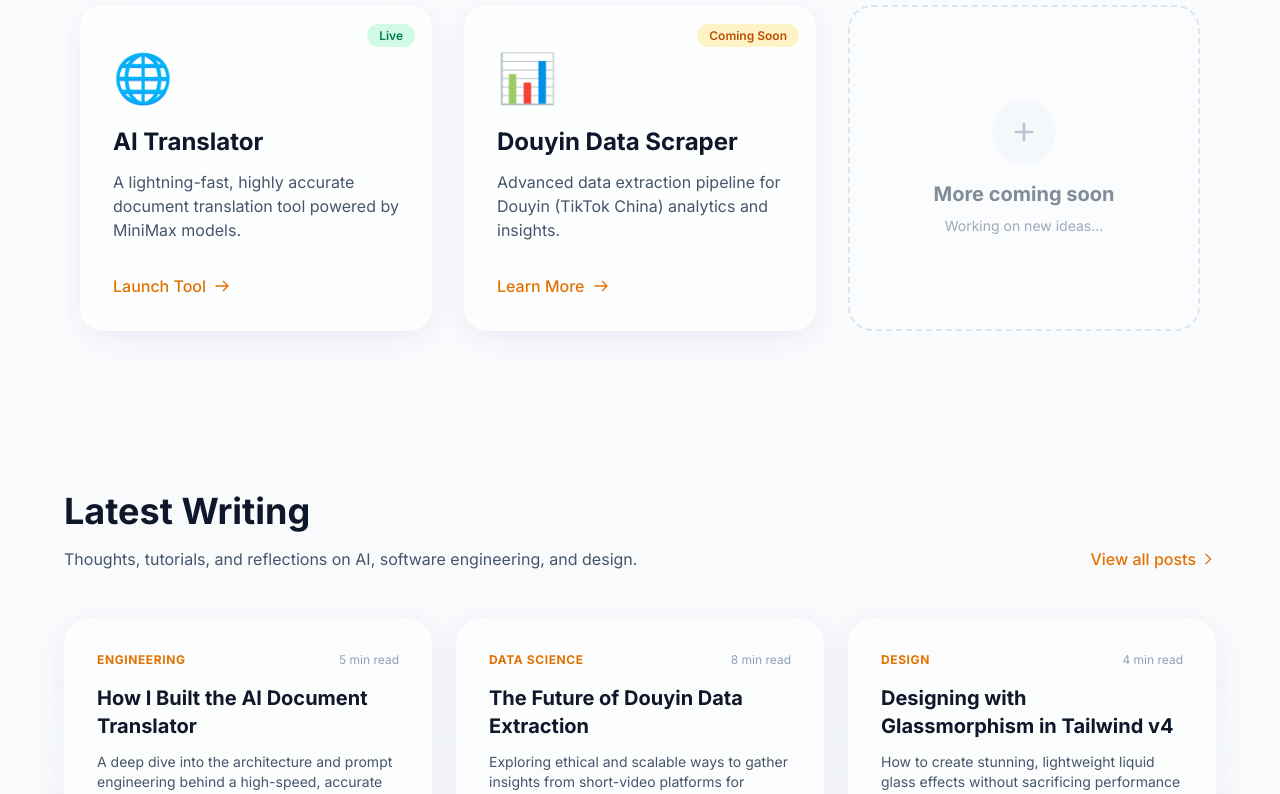
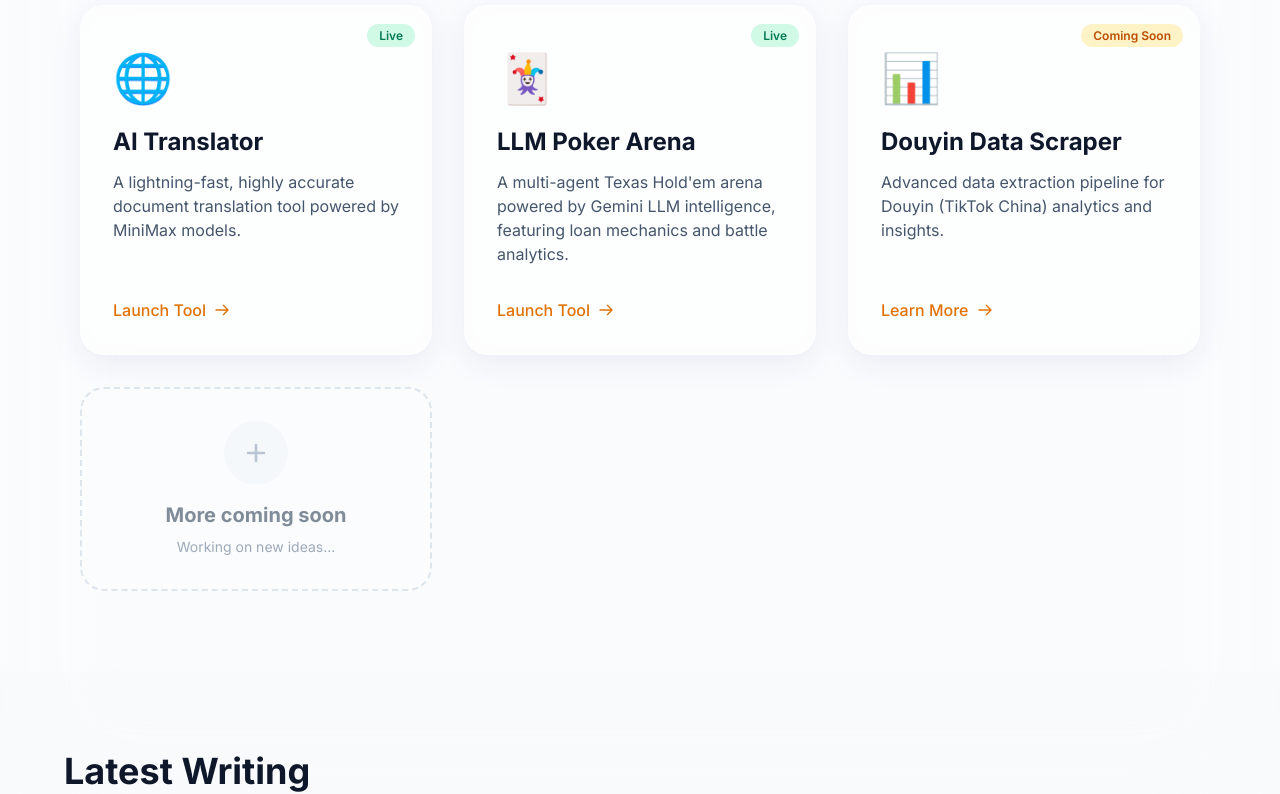
Before and after one commit to NBananapie/selfiphomepage, a Next.js app: page / in a window 1280 px wide. Shown: the part 940-1734 px from the top of the page. Built offline with nearby package versions, Linux system fonts and the light colour scheme.

Commit message:
feat: add LLM Poker Arena live card to AI toolkit

```diff
--- a/src/i18n/translations.ts
+++ b/src/i18n/translations.ts
@@ -23,6 +23,14 @@ export const translations = {
           description: 'A lightning-fast, highly accurate document translation tool powered by MiniMax models.',
           url: 'https://aitranslator.justganit.com/',
           icon: '🌐',
+          statusKey: 'statusLive',
+        },
+        {
+          id: 'poker-arena',
+          name: 'LLM Poker Arena',
+          description: 'A multi-agent Texas Hold\'em arena powered by Gemini LLM intelligence, featuring loan mechanics and battle analytics.',
+          url: 'https://poker.justganit.com/',
+          icon: '🃏',
           statusKey: 'statusLive',
         },
         {
@@ -124,6 +132,14 @@ export const translations = {
           statusKey: 'statusLive',
         },
         {
+          id: 'poker-arena',
+          name: '德州扑克 AI 博弈场',
+          description: '基于 Gemini 大模型多智能体决策框架的德州扑克博弈游戏，支持借贷机制与战绩追踪。',
+          url: 'https://poker.justganit.com/',
+          icon: '🃏',
+          statusKey: 'statusLive',
+        },
+        {
           id: 'douyin-scraper',
           name: '抖音数据抓取引擎',
           description: '为抖音短视频和直播数据分析打造的高级自动化提取管道。',
```
